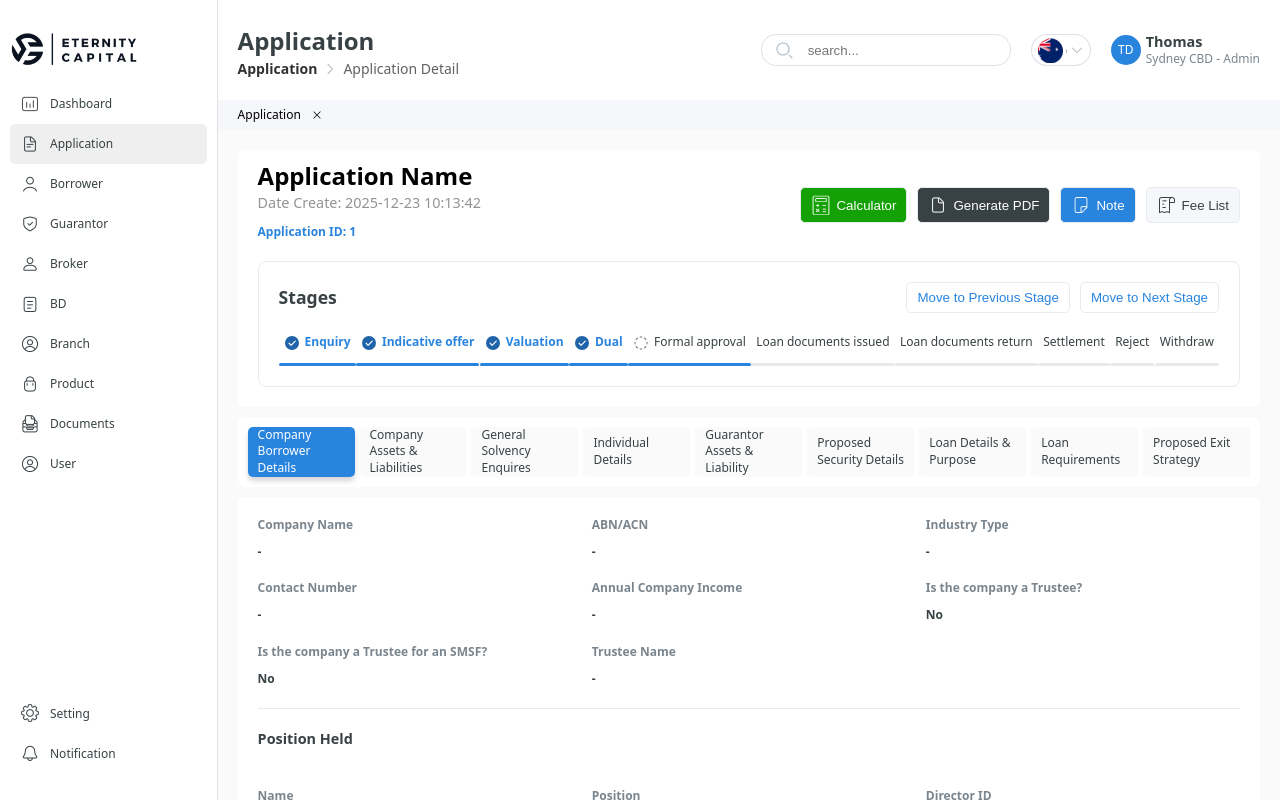
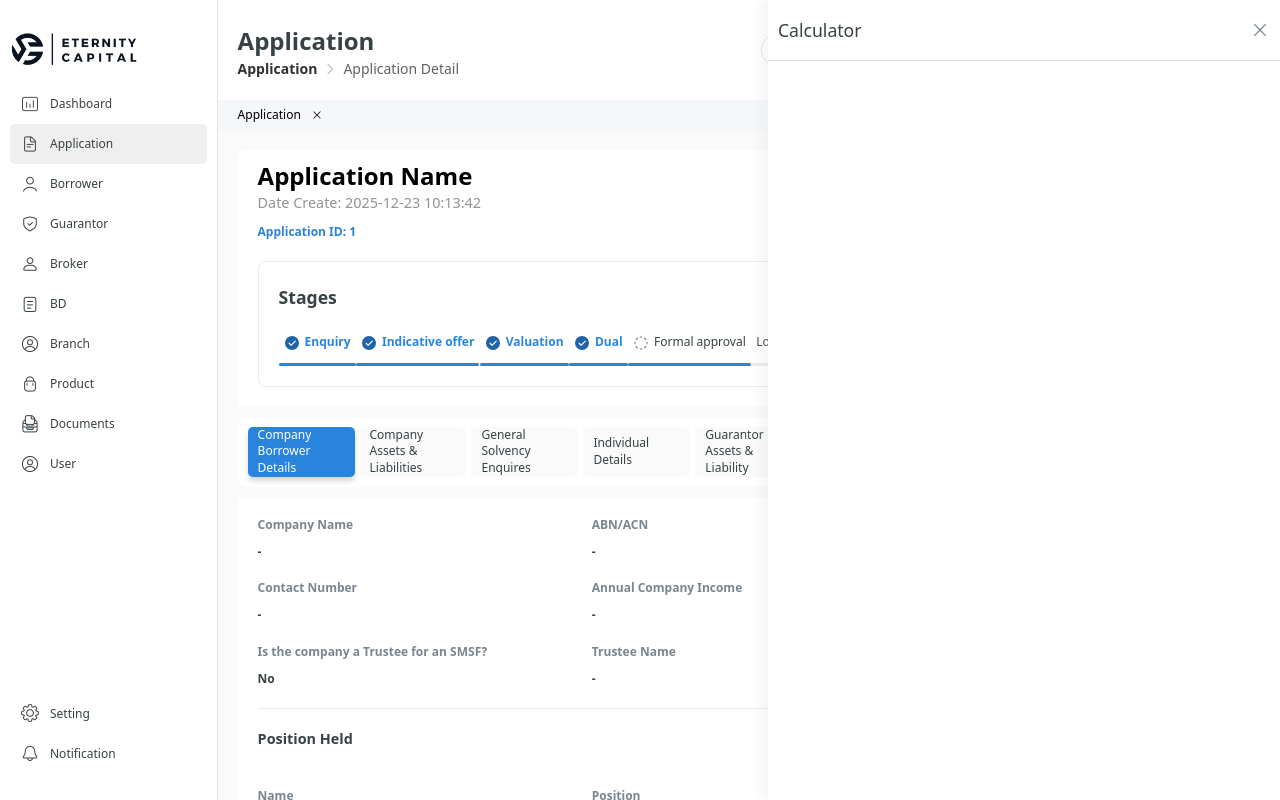
Before and after one commit to samzhang1998/ICprivate-funding, a Vue app: page /application/1 in a window 1280 px wide. Both pictures are taken after a click on the button "Calculator". Built offline with nearby package versions, Linux system fonts and the light colour scheme.

Commit message:
calculator, note

```diff
--- /dev/null
+++ b/src/components/popup/calculator.vue
@@ -0,0 +1,63 @@
+<template>
+    <div class="popup">
+        <div class="popup_title">
+            <h1>Calculator</h1>
+            <div class="close">
+                <!-- <el-icon :size="20" style="cursor: pointer; color: #7A858E;" @click="handleMinimize"><Minus /></el-icon> -->
+                <el-icon :size="20" style="cursor: pointer; color: #7A858E;" @click="handleClose"><Close /></el-icon>
+            </div>
+        </div>
+    </div>
+</template>
+
+<script setup>
+    const emit = defineEmits(['close', 'minimize'])
+
+    const handleClose = () => {
+        emit('close')
+    }
+    const handleMinimize = () => {
+        emit('minimize')
+    }
+</script>
+
+<style scoped>
+    .popup {
+        position: fixed;
+        top: 0;
+        right: 0;
+        bottom: 0;
+        display: flex;
+        flex-direction: column;
+        background: white;
+        border: none;
+        box-shadow: -8px -1px 9.3px 0px rgba(202, 202, 202, 0.16);
+        width: 40%;
+        height: 100vh;
+        overflow: hidden;
+        z-index: 1000;
+    }
+    .popup_title {
+        width: 100%;
+        padding: 20px 10px;
+        display: flex;
+        flex-direction: row;
+        justify-content: space-between;
+        align-items: center;
+        border-bottom: 1.5px solid var(--Line, #E1E1E1);
+    }
+    h1 {
+        color: #384144;
+        font-feature-settings: 'liga' off, 'clig' off;
+        font-size: 1.1rem;
+        font-style: normal;
+        font-weight: 500;
+        line-height: 12px;
+    }
+    .close {
+        display: flex;
+        flex-direction: row;
+        align-items: center;
+        gap: 20px;
+    }
+</style>
--- /dev/null
+++ b/src/components/popup/note.vue
@@ -0,0 +1,63 @@
+<template>
+    <div class="popup">
+        <div class="popup_title">
+            <h1>Notes</h1>
+            <div class="close">
+                <!-- <el-icon :size="20" style="cursor: pointer; color: #7A858E;" @click="handleMinimize"><Minus /></el-icon> -->
+                <el-icon :size="20" style="cursor: pointer; color: #7A858E;" @click="handleClose"><Close /></el-icon>
+            </div>
+        </div>
+    </div>
+</template>
+
+<script setup>
+    const emit = defineEmits(['close', 'minimize'])
+
+    const handleClose = () => {
+        emit('close')
+    }
+    const handleMinimize = () => {
+        emit('minimize')
+    }
+</script>
+
+<style scoped>
+    .popup {
+        position: fixed;
+        top: 0;
+        right: 0;
+        bottom: 0;
+        display: flex;
+        flex-direction: column;
+        background: white;
+        border: none;
+        box-shadow: -8px -1px 9.3px 0px rgba(202, 202, 202, 0.16);
+        width: 35%;
+        height: 100vh;
+        overflow: hidden;
+        z-index: 1000;
+    }
+    .popup_title {
+        width: 100%;
+        padding: 20px 10px;
+        display: flex;
+        flex-direction: row;
+        justify-content: space-between;
+        align-items: center;
+        border-bottom: 1.5px solid var(--Line, #E1E1E1);
+    }
+    h1 {
+        color: #384144;
+        font-feature-settings: 'liga' off, 'clig' off;
+        font-size: 1.1rem;
+        font-style: normal;
+        font-weight: 500;
+        line-height: 12px;
+    }
+    .close {
+        display: flex;
+        flex-direction: row;
+        align-items: center;
+        gap: 20px;
+    }
+</style>
--- a/src/view/application/application.vue
+++ b/src/view/application/application.vue
@@ -8,7 +8,7 @@
                     <p style="color: #2984DE">Application ID: {{ applicationId }}</p>
                 </div>
                 <div class="buttons">
-                    <button class="calculator">
+                    <button class="calculator" @click="showCalculator">
                         <img src="/src/assets/icons/calculator.png" alt="action" />
                         Calculator
                     </button>
@@ -16,7 +16,7 @@
                         <img src="/src/assets/icons/pdf.png" alt="action" />
                         Generate PDF
                     </button>
-                    <button class="note">
+                    <button class="note" @click="showNote">
                         <img src="/src/assets/icons/note.png" alt="action" />
                         Note
                     </button>
@@ -65,6 +65,20 @@
         <LoanDetail v-if="activeInfo === 6"></LoanDetail>
         <LoanRequirement v-if="activeInfo === 7"></LoanRequirement>
         <Exit v-if="activeInfo === 8"></Exit>
+        <transition name="slide-right-popup">
+            <Calculator
+                v-if="calculator"
+                @close="closeCalculator"
+                @minimize="minimize"
+            ></Calculator>
+        </transition>
+        <transition name="slide-right-popup">
+            <Note
+                v-if="note"
+                @close="closeNote"
+                @minimize="minimize"
+            ></Note>
+        </transition>
     </div>
 </template>
 
@@ -80,6 +94,8 @@
     import LoanDetail from '@/components/application/loandetail.vue';
     import LoanRequirement from '@/components/application/loanrequirement.vue';
     import Exit from '@/components/application/exit.vue';
+    import Calculator from '@/components/popup/calculator.vue';
+    import Note from '@/components/popup/note.vue';
 
     const route = useRoute()
 
@@ -112,12 +128,27 @@
         {name: "Proposed Exit Strategy"}
     ])
     const activeInfo = ref(0)
+    const calculator = ref(false)
+    const note = ref(false)
 
     const currentIndex = computed(() =>
         stages.value.findIndex(s => s.status === 'processing')
     )
     const hasPrev = computed(() => currentIndex.value > 0)
     const hasNext = computed(() => currentIndex.value < stages.value.length - 1)
+
+    const showCalculator = () => {
+        calculator.value = true
+    }
+    const showNote = () => {
+        note.value = true
+    }
+    const closeCalculator = () => {
+        calculator.value = false
+    }
+    const closeNote = () => {
+        note.value = false
+    }
     const nextStage = () => {
         const i = currentIndex.value
         stages.value[i].status = 'complete'
@@ -325,4 +356,15 @@
     .active_tab p {
         color: #FFF;
     }
+    .slide-right-popup-enter-active, .slide-right-popup-leave-active {
+        transition: all 0.3s ease;
+    }
+    .slide-right-popup-enter-from, .slide-right-popup-leave-to {
+        opacity: 0;
+        transform: translateX(100%);
+    }
+    .slide-right-popup-enter-to, .slide-right-popup-leave-from {
+        opacity: 1;
+        transform: translateX(0);
+    }
 </style>
```
